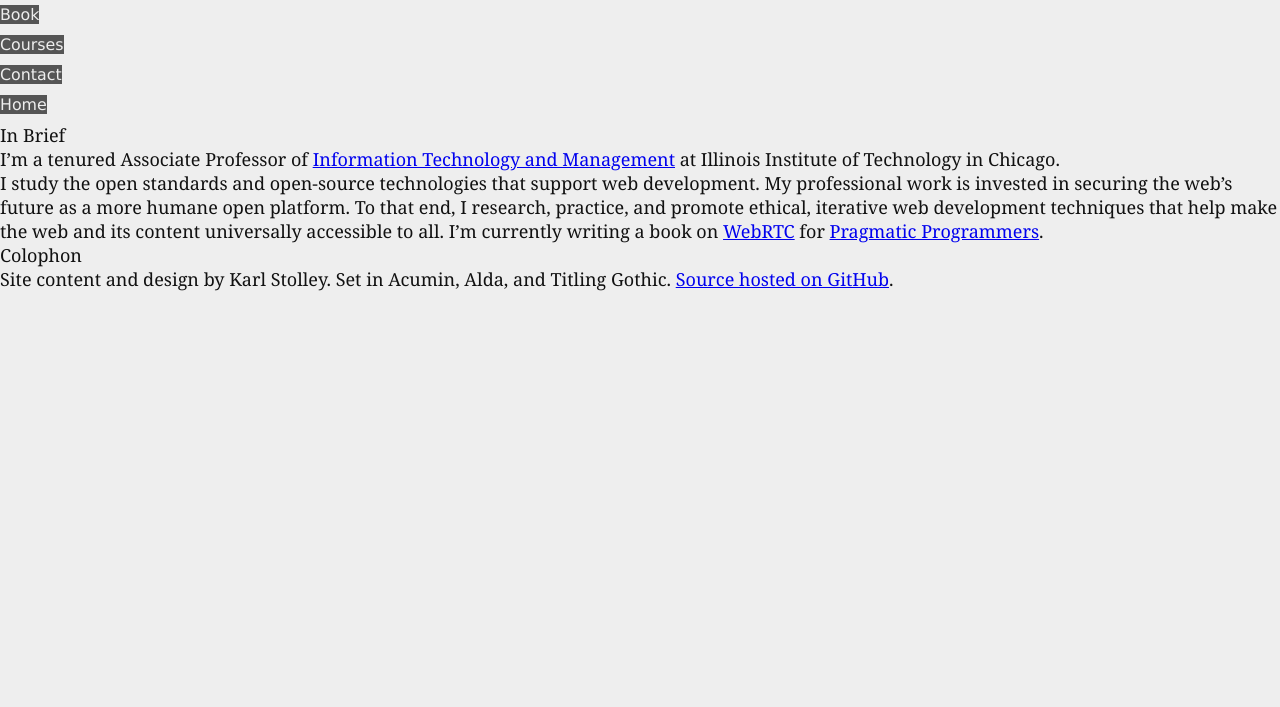
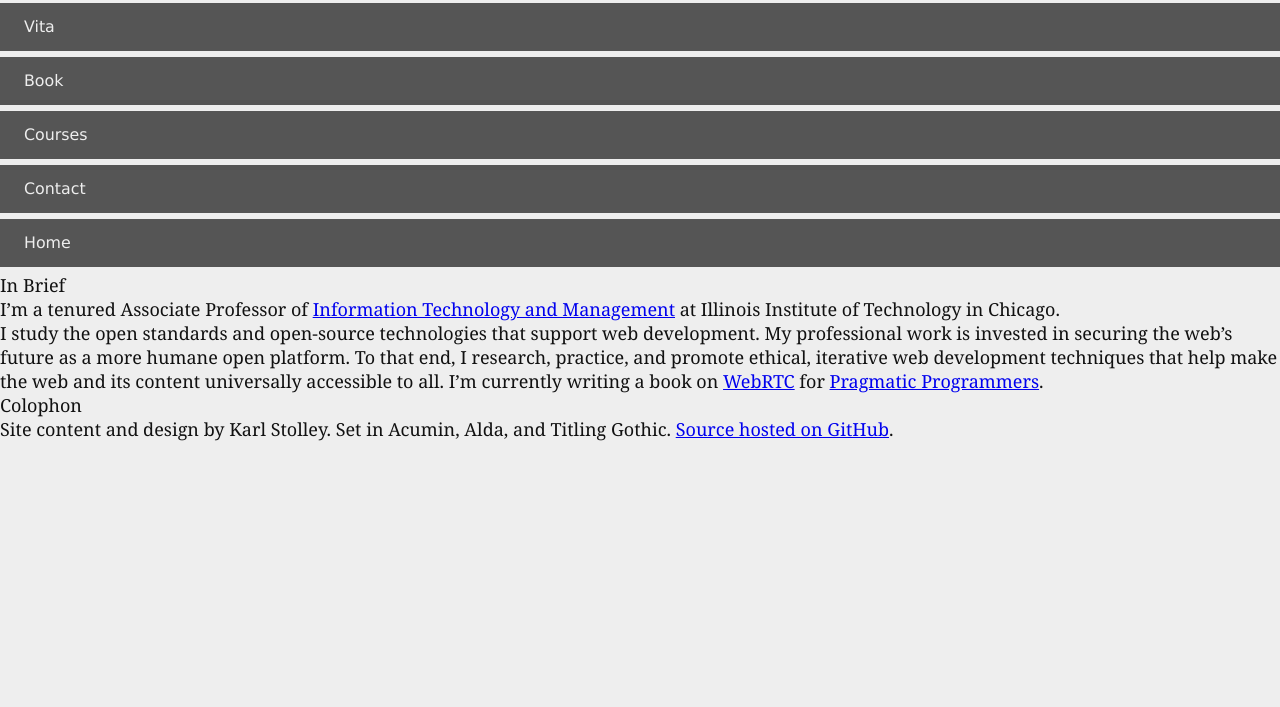
Before and after one commit to fwd-2021/week-11-redux, a plain HTML site: page index.html in a window 1280 px wide. Shown: the part 93-800 px from the top of the page. Drawn offline with Linux system fonts and the light colour scheme.

Commit message:
Tune display of navigation items

```diff
--- a/screen.css
+++ b/screen.css
@@ -51,10 +51,14 @@ h1 a {
 #navigation {
   font-family: Verdana, Helvetica, Arial, sans-serif;
   font-size: 15.85px;
+  margin-top: 6px;
 }
 #navigation a {
   background-color: #555;
   color: #EEE;
+  display: block;
+  line-height: 0;
+  padding: 24px;
   text-decoration: none;
 }
 #navigation li {
```
